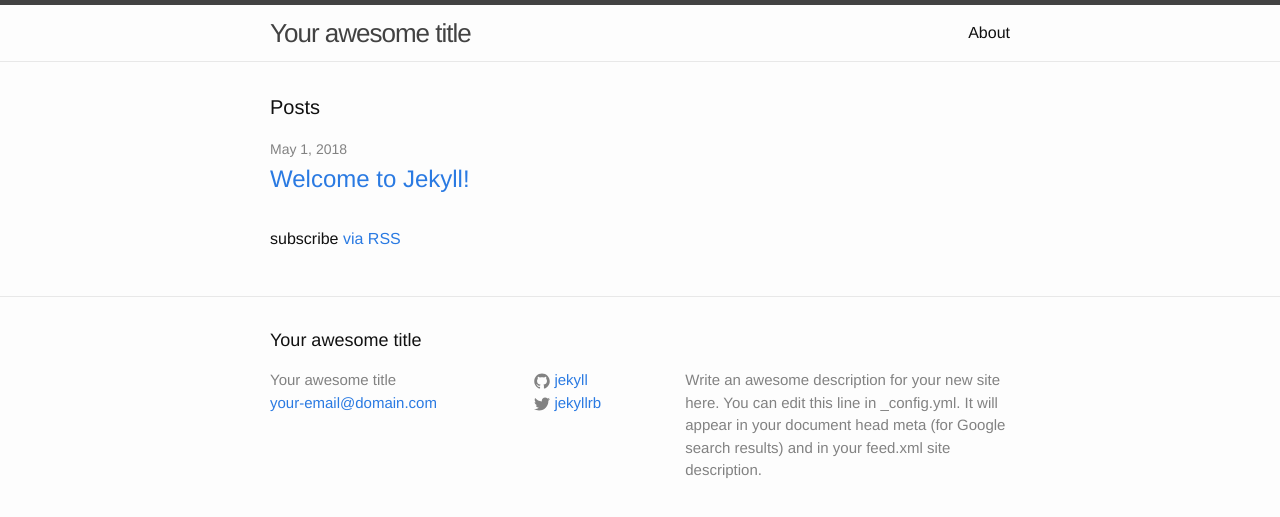
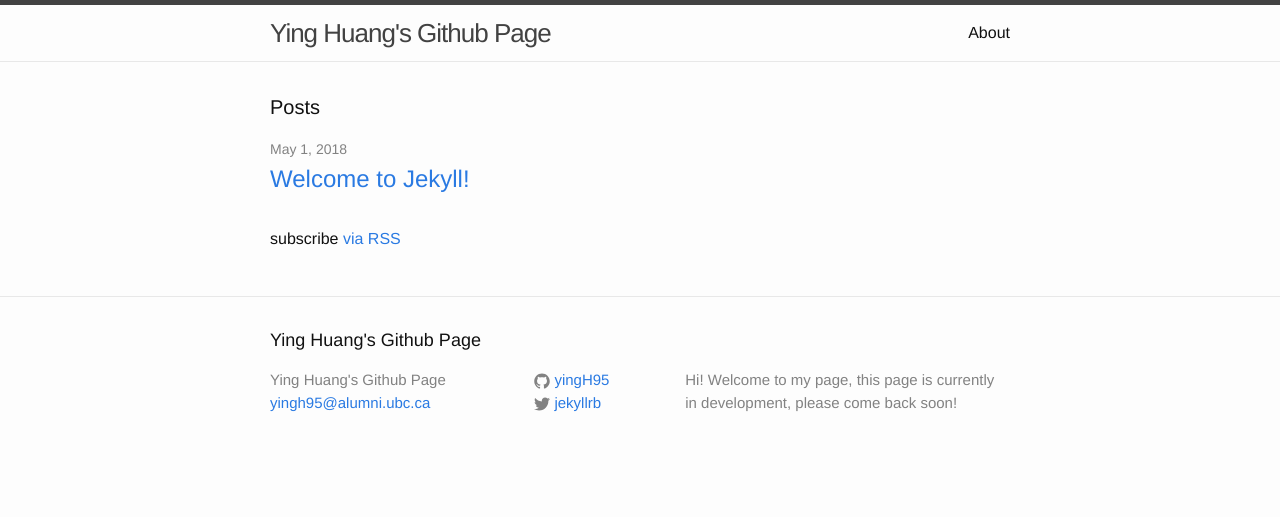
Before and after one commit to yingH95/yingH95.github.io, a Jekyll site: the page built from index.html, in a window 1280 px wide. Shown: the top 517 px of the page. Built offline with Jekyll 4.4.1, drawn with Linux system fonts in a browser that asks for light colours.

Commit message:
edited the config file

```diff
--- a/_config.yml
+++ b/_config.yml
@@ -6,16 +6,14 @@
 # 'jekyll serve'. If you change this file, please restart the server process.
 
 # Site settings
-title: Your awesome title
-email: your-email@domain.com
+title: Ying Huang's Github Page
+email: yingh95@alumni.ubc.ca
 description: > # this means to ignore newlines until "baseurl:"
-  Write an awesome description for your new site here. You can edit this
-  line in _config.yml. It will appear in your document head meta (for
-  Google search results) and in your feed.xml site description.
+  Hi! Welcome to my page, this page is currently in development, please come back soon!
 baseurl: "" # the subpath of your site, e.g. /blog
 url: "http://yourdomain.com" # the base hostname & protocol for your site
 twitter_username: jekyllrb
-github_username:  jekyll
+github_username:  yingH95
 
 # Build settings
 markdown: kramdown
```
